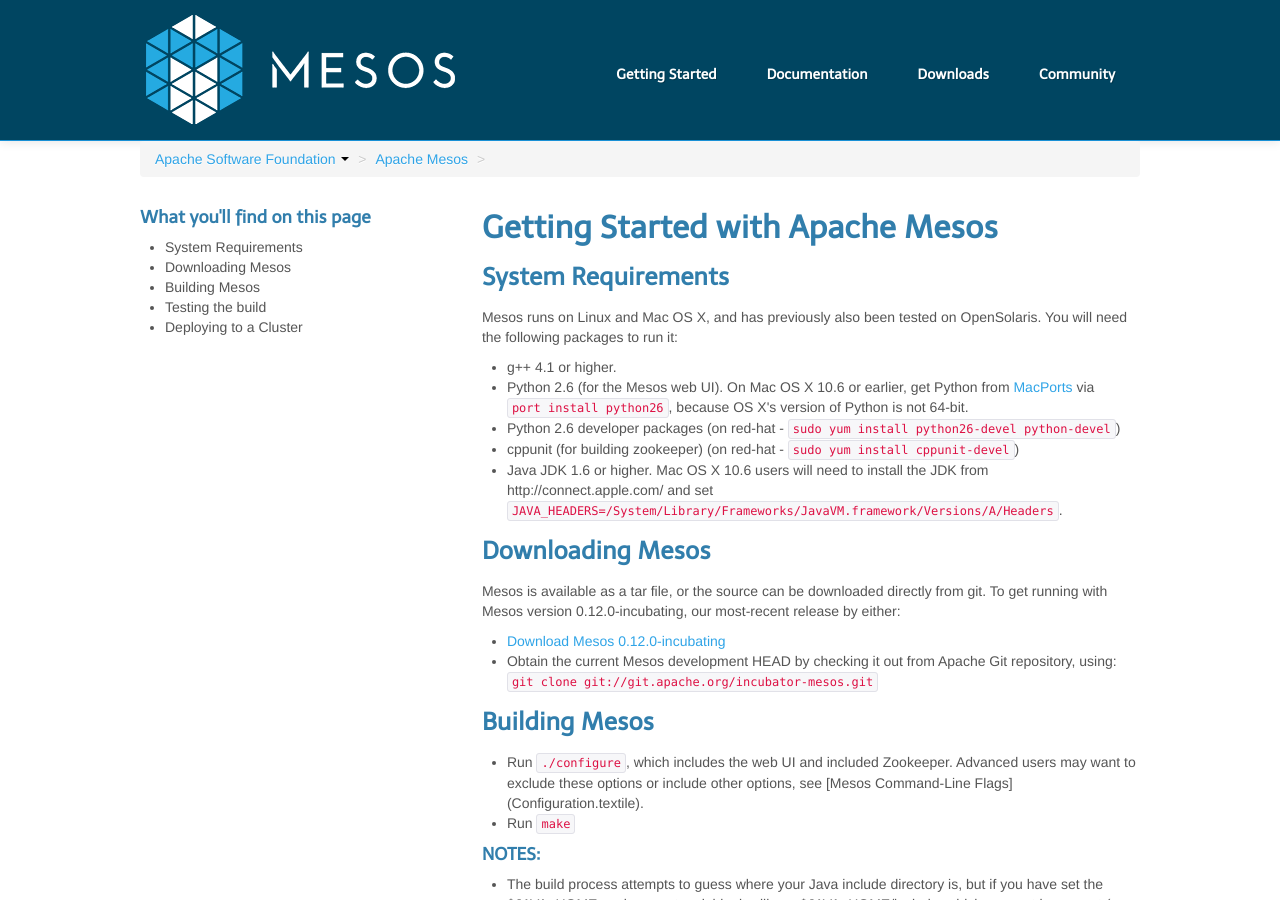
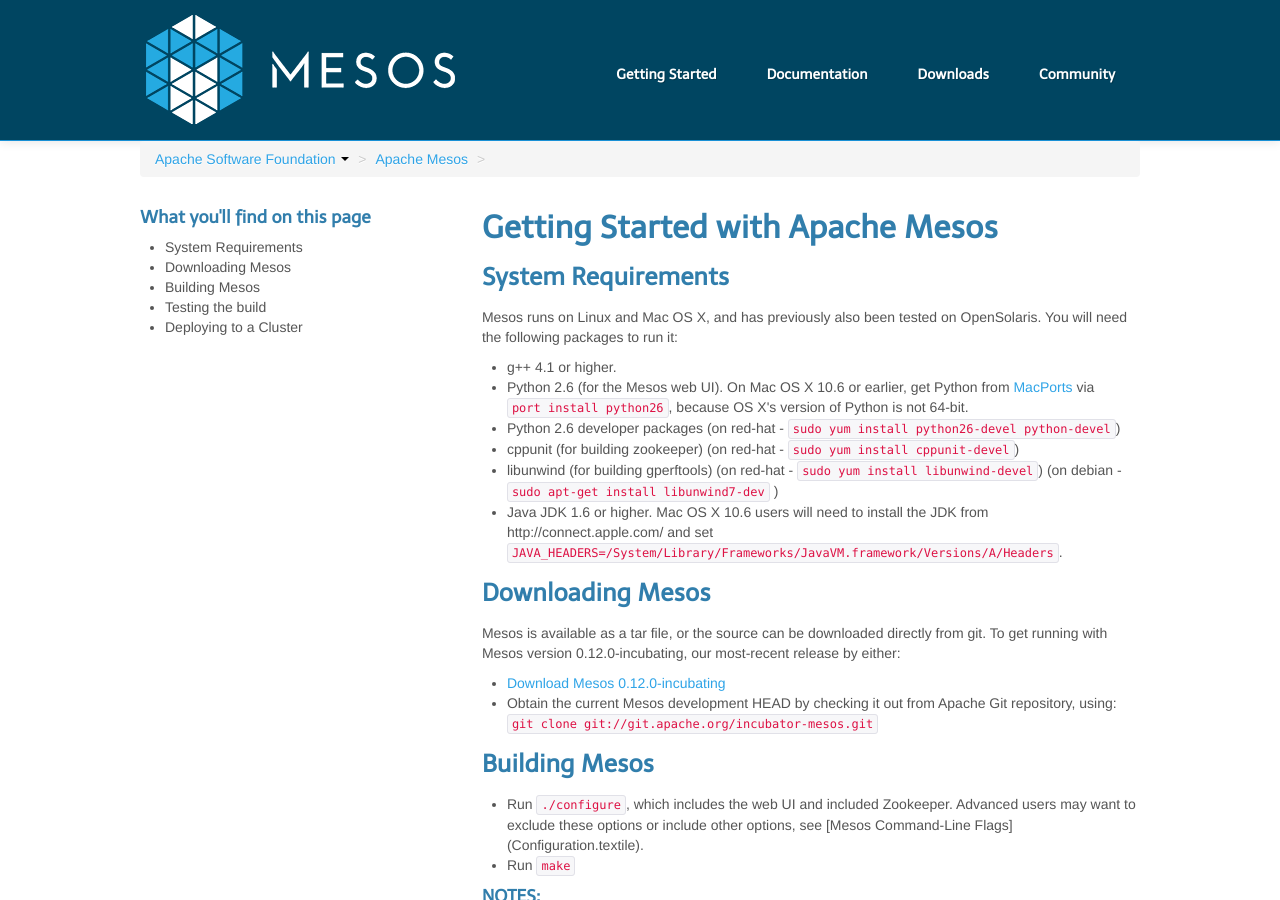
Before and after one commit to davelester/mesos-website, a Jekyll site: the page built from gettingstarted.html, in a window 1280 px wide and 900 px high. Built offline with Jekyll 4.4.1, drawn with Linux system fonts in a browser that asks for light colours.

Commit message:
adding instructions for libunwind to enable build with 0.12

```diff
--- a/gettingstarted.html
+++ b/gettingstarted.html
@@ -26,6 +26,7 @@
 	<li>Python 2.6 (for the Mesos web UI). On Mac OS X 10.6 or earlier, get Python from <a href="http://www.macports.org">MacPorts</a> via <code>port install python26</code>, because OS X's version of Python is not 64-bit.</li>
 	<li>Python 2.6 developer packages (on red-hat - <code>sudo yum install python26-devel python-devel</code>)</li>
 	<li>cppunit (for building zookeeper) (on red-hat - <code>sudo yum install cppunit-devel</code>)</li>
+	<li>libunwind (for building gperftools) (on red-hat - <code>sudo yum install libunwind-devel</code>) (on debian - <code>sudo apt-get install libunwind7-dev</code> )</li>
 	<li>Java JDK 1.6 or higher. Mac OS X 10.6 users will need to install the JDK from http://connect.apple.com/ and set <code>JAVA_HEADERS=/System/Library/Frameworks/JavaVM.framework/Versions/A/Headers</code>.</li>
 </ul>
 
```
